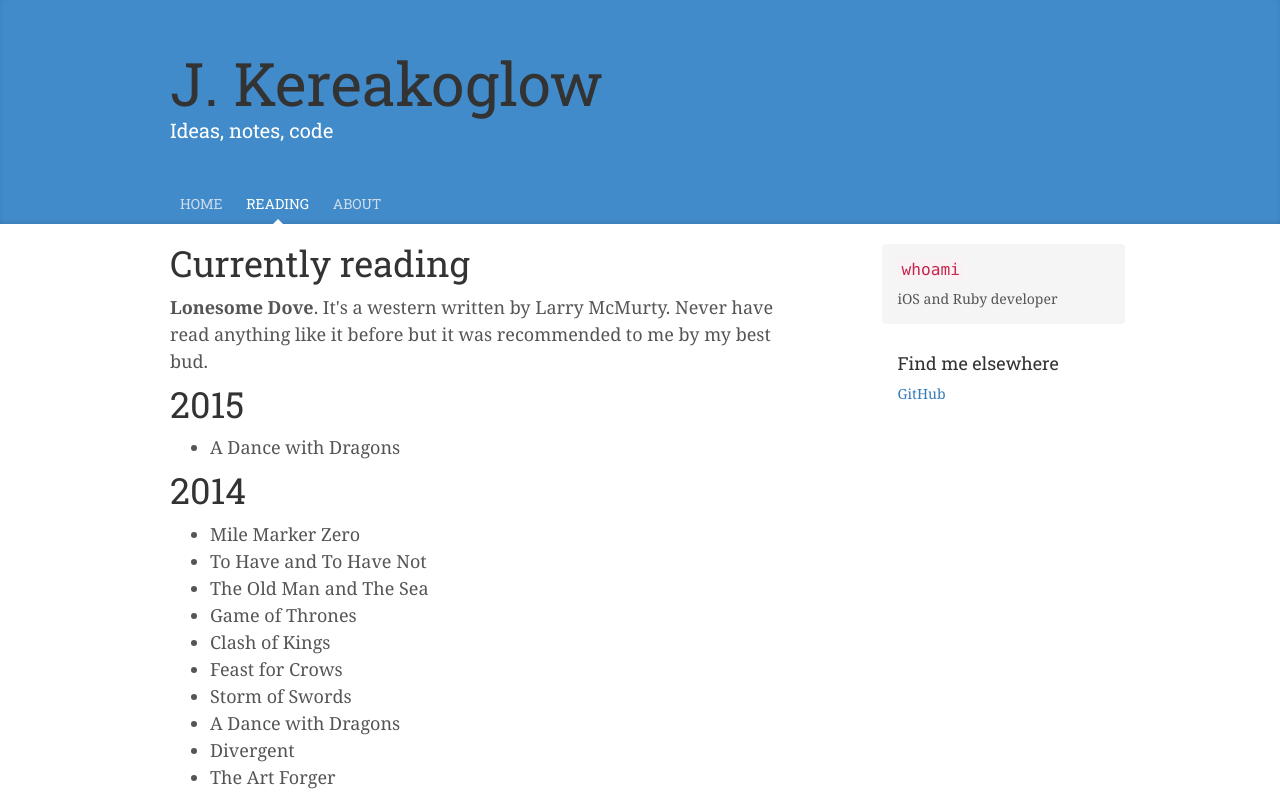
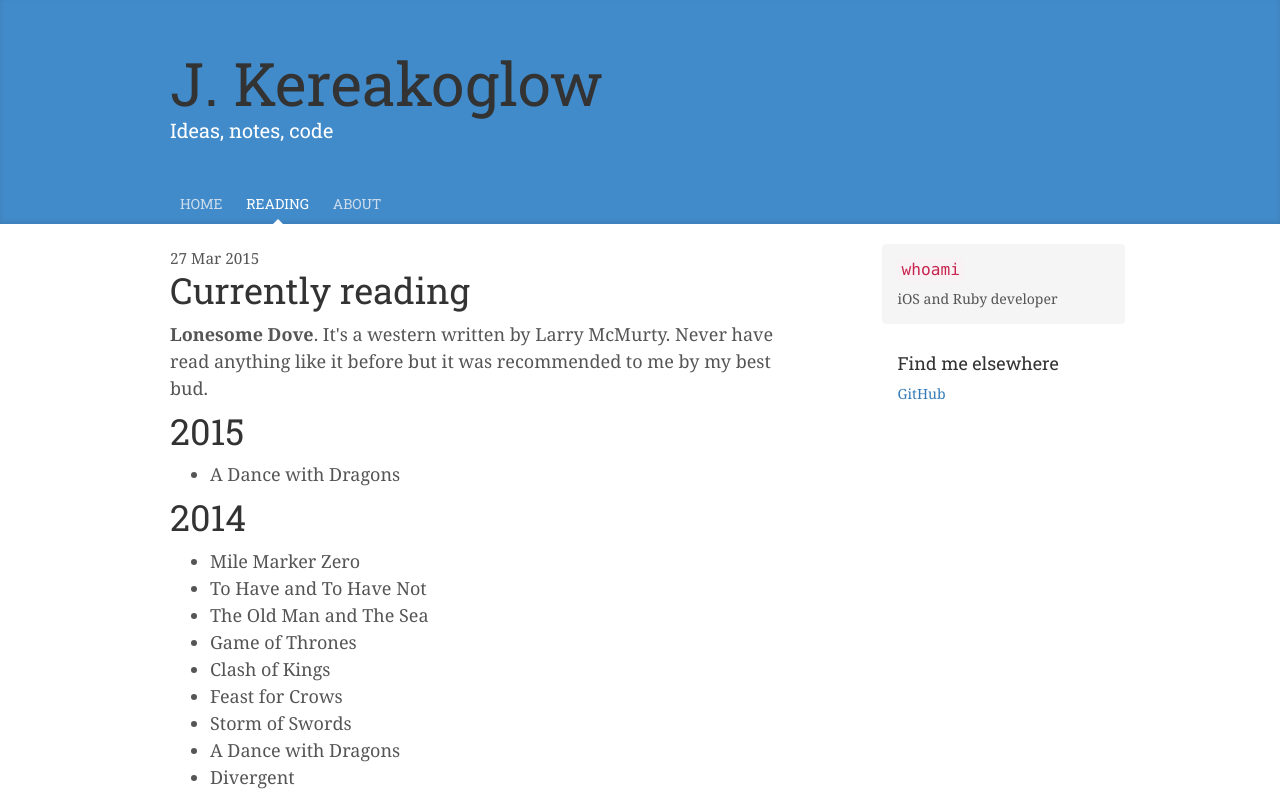
Before and after one commit to jkereako/jkereako.github.io, a Jekyll site: the page built from reading/index.html, in a window 1280 px wide. Shown: the top 795 px of the page. Built offline with Jekyll 4.4.1, drawn with Linux system fonts in a browser that asks for light colours; nearby versions of some CDN libraries.

Commit message:
Refactor: move the last update to a partial
Extracted the markup which prints the last time the page was updated to a
partial because it is intended to be used everywhere throughout the website.

```diff
--- /dev/null
+++ b/_includes/last_update.html
@@ -0,0 +1,3 @@
+<small>
+  <time datetime="{{ page.date | date_to_xmlschema }}" itemprop="datePublished">{{ page.date | date_to_string }}</time>
+</small>
--- a/_layouts/post.html
+++ b/_layouts/post.html
@@ -7,9 +7,7 @@ layout: default
     <h1 class="title" itemprop="name">
       <a href="{{ page.url }}">{{ page.title | camel_break }}</a>
     </h1>
-    <small>
-      <time datetime="{{ page.date | date_to_xmlschema }}" itemprop="datePublished">{{ page.date | date_to_string }}</time>
-    </small>
+    {% include last_update.html %}
   </header>
 
   <div class="content" itemprop="articleBody" data-swiftype-index="true">
--- a/about/index.html
+++ b/about/index.html
@@ -3,9 +3,7 @@ layout: default
 title: Jeff Kereakoglow::About
 date: 2015-03-27 13:24:00
 ---
-<small>
-  <time datetime="{{ page.date | date_to_xmlschema }}" itemprop="datePublished">{{ page.date | date_to_string }}</time>
-</small>
+{% include last_update.html %}
 <p>
   I contract as an iOS developer for <a href="https://www.greateratlantic.fisheries.noaa.gov" target="_blank">NOAA Fisheries</a> and on the side I develop applications in Ruby and Python. I'm currently making a Ruby gem just for the hell of it.
 </p>
--- a/reading/index.html
+++ b/reading/index.html
@@ -1,8 +1,10 @@
 ---
 layout: default
 title: Jeff Kereakoglow::Reading
+date: 2015-03-27 13:24:00
 excerpt: What I done read.
 ---
+{% include last_update.html %}
 <h1>Currently reading</h1>
 <p>
   <b>Lonesome Dove</b>. It's a western written by Larry McMurty. Never have read anything like it before but it was recommended to me by my best bud.
```
